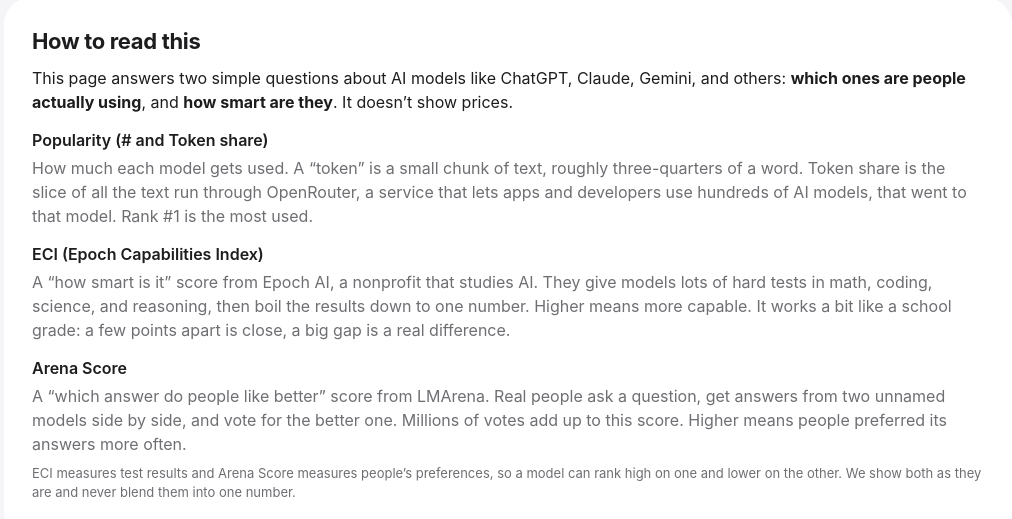
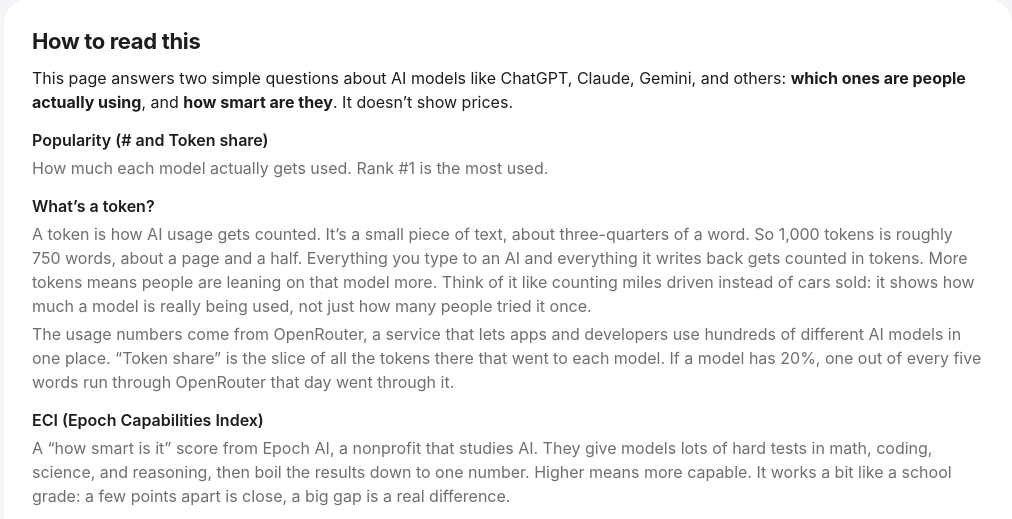
Before and after one commit to MarcusTravis/aimodelchart, a plain HTML site: page index.html in a window 1280 px wide. Shown: the part 235-754 px from the top of the page, without its empty margins (132-1144 px from the left). Drawn offline with Linux system fonts and the light colour scheme.

Commit message:
Explain tokens in plain English

```diff
--- a/index.html
+++ b/index.html
@@ -32,7 +32,10 @@
     <p>This page answers two simple questions about AI models like ChatGPT, Claude, Gemini, and others: <strong>which ones are people actually using</strong>, and <strong>how smart are they</strong>. It doesn’t show prices.</p>
     <dl>
       <dt>Popularity (# and Token share)</dt>
-      <dd>How much each model gets used. A “token” is a small chunk of text, roughly three-quarters of a word. Token share is the slice of all the text run through OpenRouter, a service that lets apps and developers use hundreds of AI models, that went to that model. Rank #1 is the most used.</dd>
+      <dd>How much each model actually gets used. Rank #1 is the most used.</dd>
+      <dt>What’s a token?</dt>
+      <dd>A token is how AI usage gets counted. It’s a small piece of text, about three-quarters of a word. So 1,000 tokens is roughly 750 words, about a page and a half. Everything you type to an AI and everything it writes back gets counted in tokens. More tokens means people are leaning on that model more. Think of it like counting miles driven instead of cars sold: it shows how much a model is really being used, not just how many people tried it once.</dd>
+      <dd>The usage numbers come from OpenRouter, a service that lets apps and developers use hundreds of different AI models in one place. “Token share” is the slice of all the tokens there that went to each model. If a model has 20%, one out of every five words run through OpenRouter that day went through it.</dd>
       <dt>ECI (Epoch Capabilities Index)</dt>
       <dd>A “how smart is it” score from Epoch AI, a nonprofit that studies AI. They give models lots of hard tests in math, coding, science, and reasoning, then boil the results down to one number. Higher means more capable. It works a bit like a school grade: a few points apart is close, a big gap is a real difference.</dd>
       <dt>Arena Score</dt>
```
